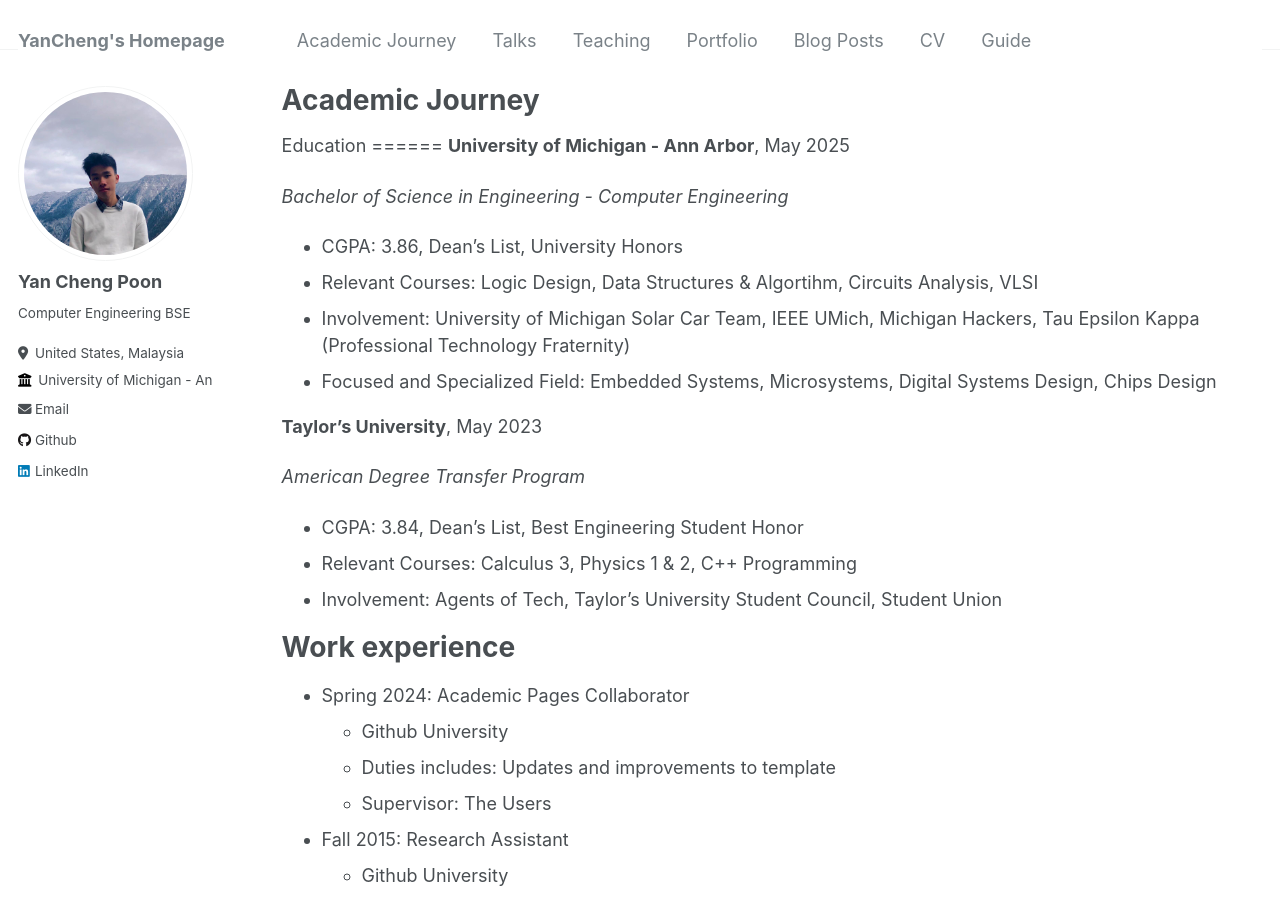
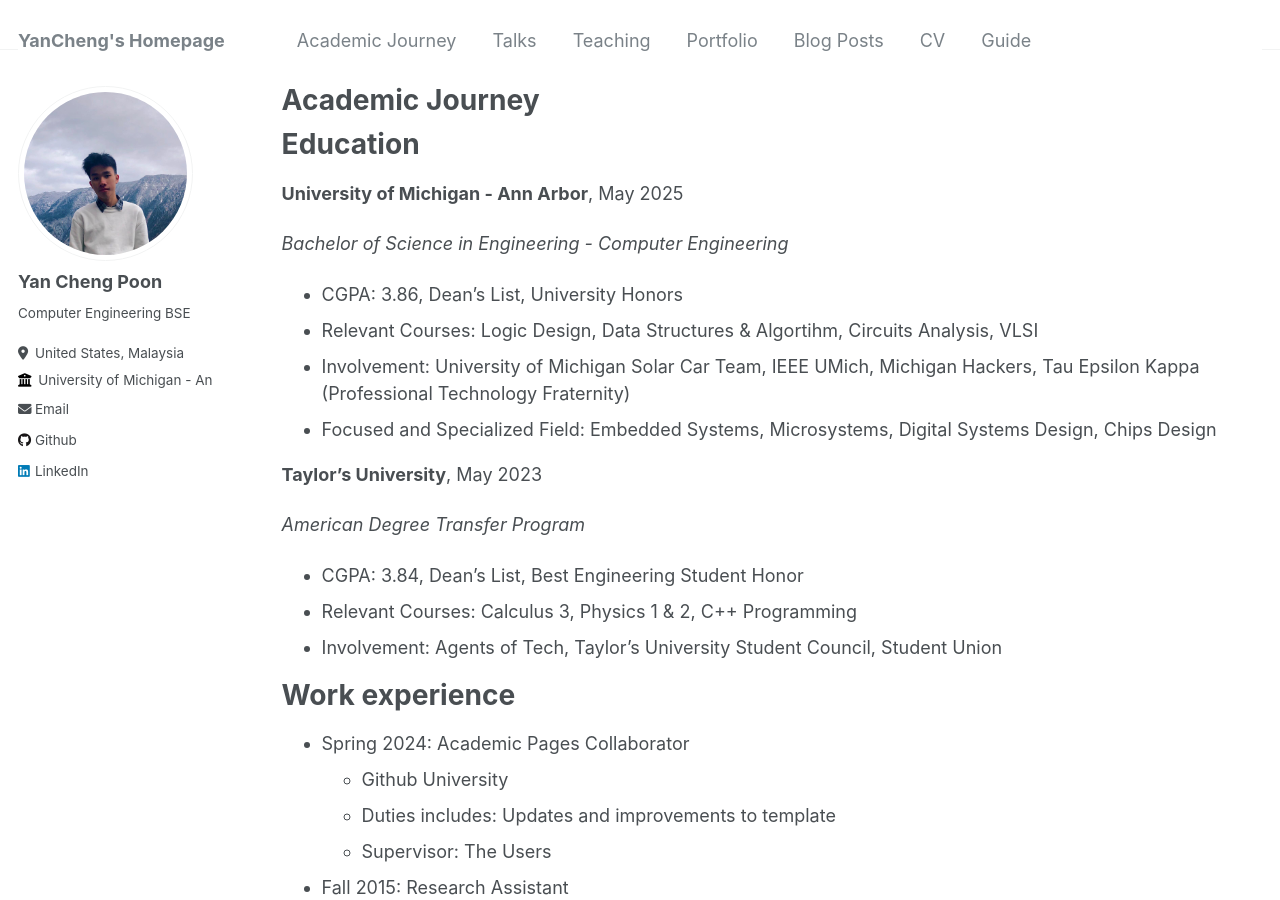
Before and after one commit to ycpoon/ycpoon.github.io, a Jekyll site: the page built from _pages/academicjourney.md, in a window 1280 px wide and 900 px high. Built offline with Jekyll 4.4.1, drawn with Linux system fonts in a browser that asks for light colours.

Commit message:
edit aca journey

```diff
--- a/_pages/academicjourney.md
+++ b/_pages/academicjourney.md
@@ -7,9 +7,10 @@
   - /academicjourney
 ---
 
-<div></div>
+
 Education
 ======
+
 **University of Michigan - Ann Arbor**, May 2025
 
 *Bachelor of Science in Engineering - Computer Engineering*
@@ -19,7 +20,8 @@
 - Involvement: University of Michigan Solar Car Team, IEEE UMich, Michigan Hackers, Tau Epsilon Kappa (Professional Technology Fraternity)
 - Focused and Specialized Field: Embedded Systems, Microsystems, Digital Systems Design, Chips Design
 
-<div></div>
+
+
 **Taylor's University**, May 2023
 
 *American Degree Transfer Program*
```
